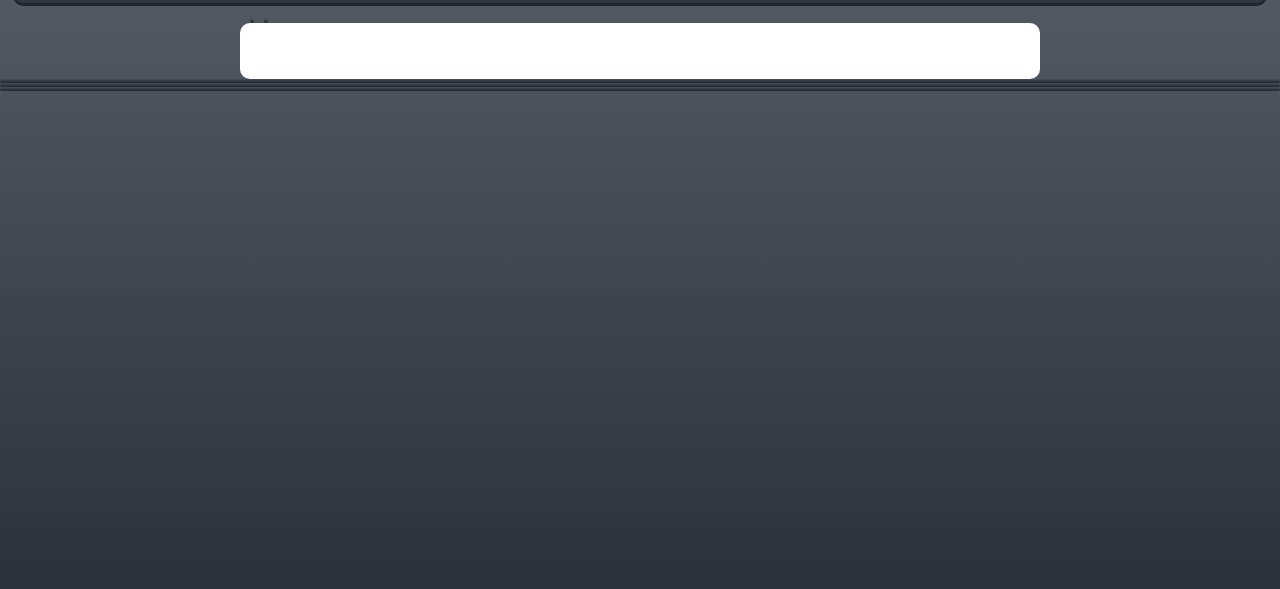
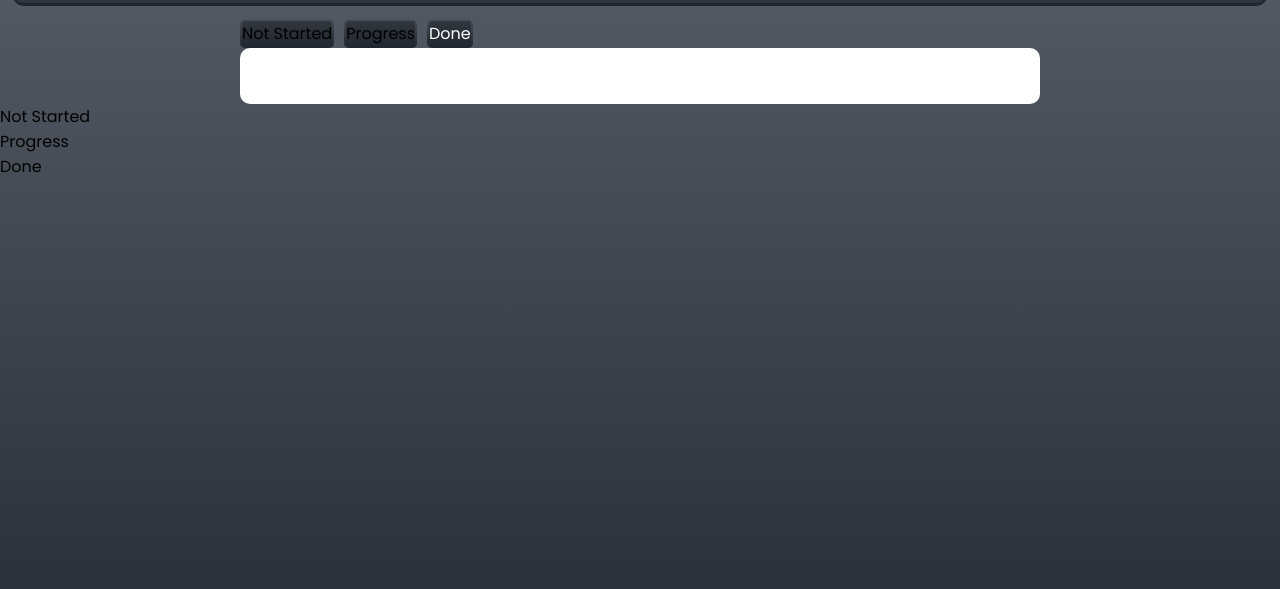
Before and after one commit to normalycreate/TaskFlow, a plain HTML site: page index.html in a window 1280 px wide. Shown: the part 83-672 px from the top of the page. Drawn offline with Linux system fonts and the light colour scheme.

Commit message:
Add task status radio buttons and schedule indicators
Added radio buttons for task status selection and updated schedule indicators.

```diff
--- a/index.html
+++ b/index.html
@@ -30,22 +30,37 @@
     <!--Written Bar-->
     <div class="writeBar">
         <div class="statusSelector">
-            <div class="norStarted"></div>
-            <div class="progress"></div>
-            <div class="done"></div>
+            <div class="notStarted">
+                <input type="radio" class="radioNotStarted" id="radioNotStarted" name="status" value="notStarted" checked>
+                <label for="radioNotStarted">Not Started</label>
+            </div>
+            <div class="progress">
+                <input type="radio" class="radioProgress" id="radioProgress" name="status" value="Progress" checked>
+                <label for="radioProgress">Progress</label>
+            </div>
+            <div  class="done">
+                <input type="radio" class="radioDone" id="radioDone" name="status" value="Done" checked>
+                <label for="radioDone">Done</label>
+            </div>
         </div>
         <input class="writtenBar" type="text">
     </div>
     <!--Schedule bar to indicate to project status-->
     <div class="taskBar">
-        <div class="notStarted">
-            <div class="scheduleNotStarted"></div>
+        <div class="notStartedScheduler">
+            <div class="scheduleNotStarted">
+                <span class="notStartedColor"></span><p>Not Started</p>
+            </div>
         </div>
-        <div class="progress">
-            <div class="scheduleProgress"></div>
+        <div class="progressScheduler">
+            <div class="scheduleProgress">
+                <span class="progressColor"></span><p>Progress</p>
+            </div>
         </div>
-        <div class="done">
-            <div class="scheduleDone"></div>
+        <div class="doneScheduler">
+            <div class="scheduleDone">
+                <span class="doneColor"></span><p>Done</p>
+            </div>
         </div>
     </div>
 </body>
```
